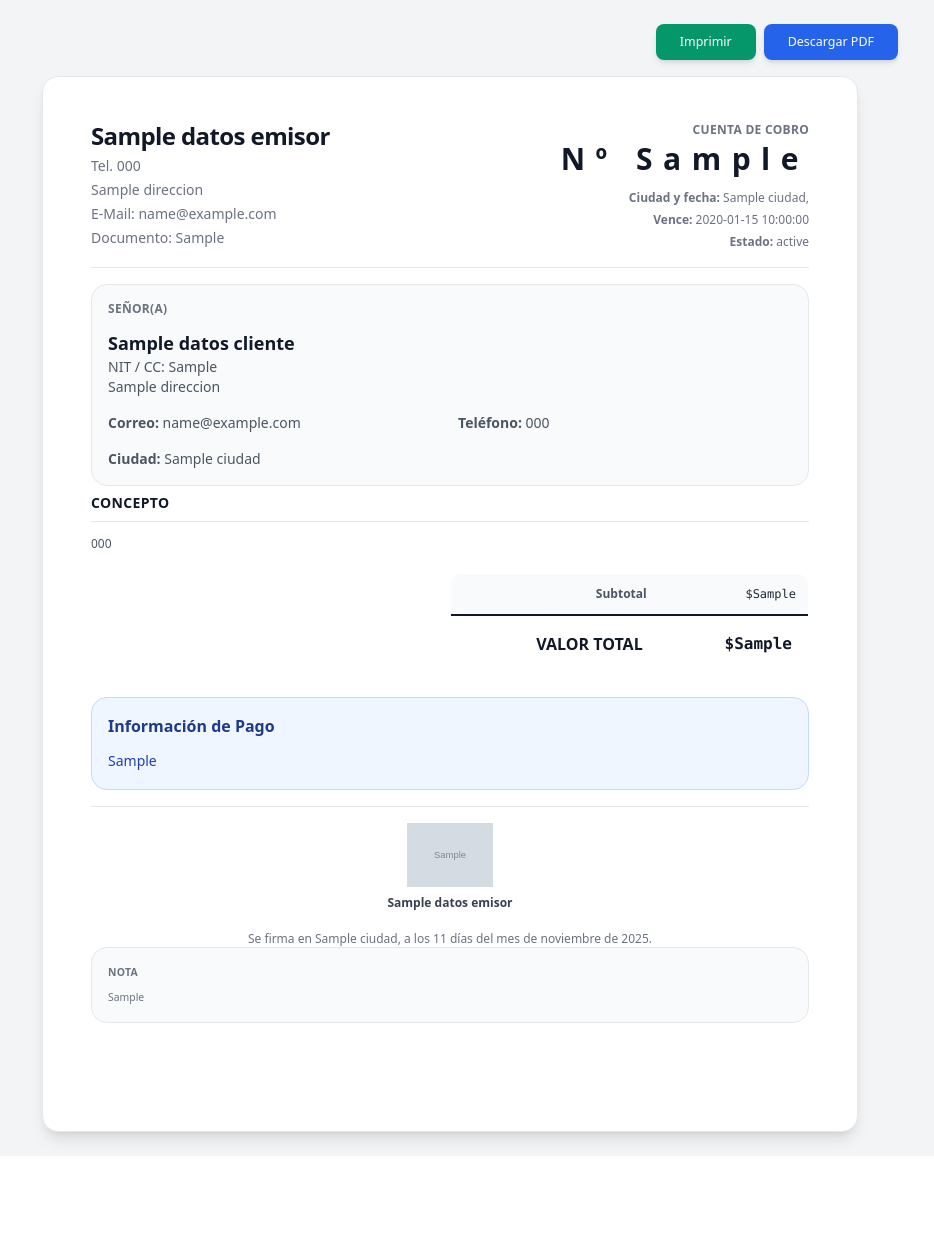
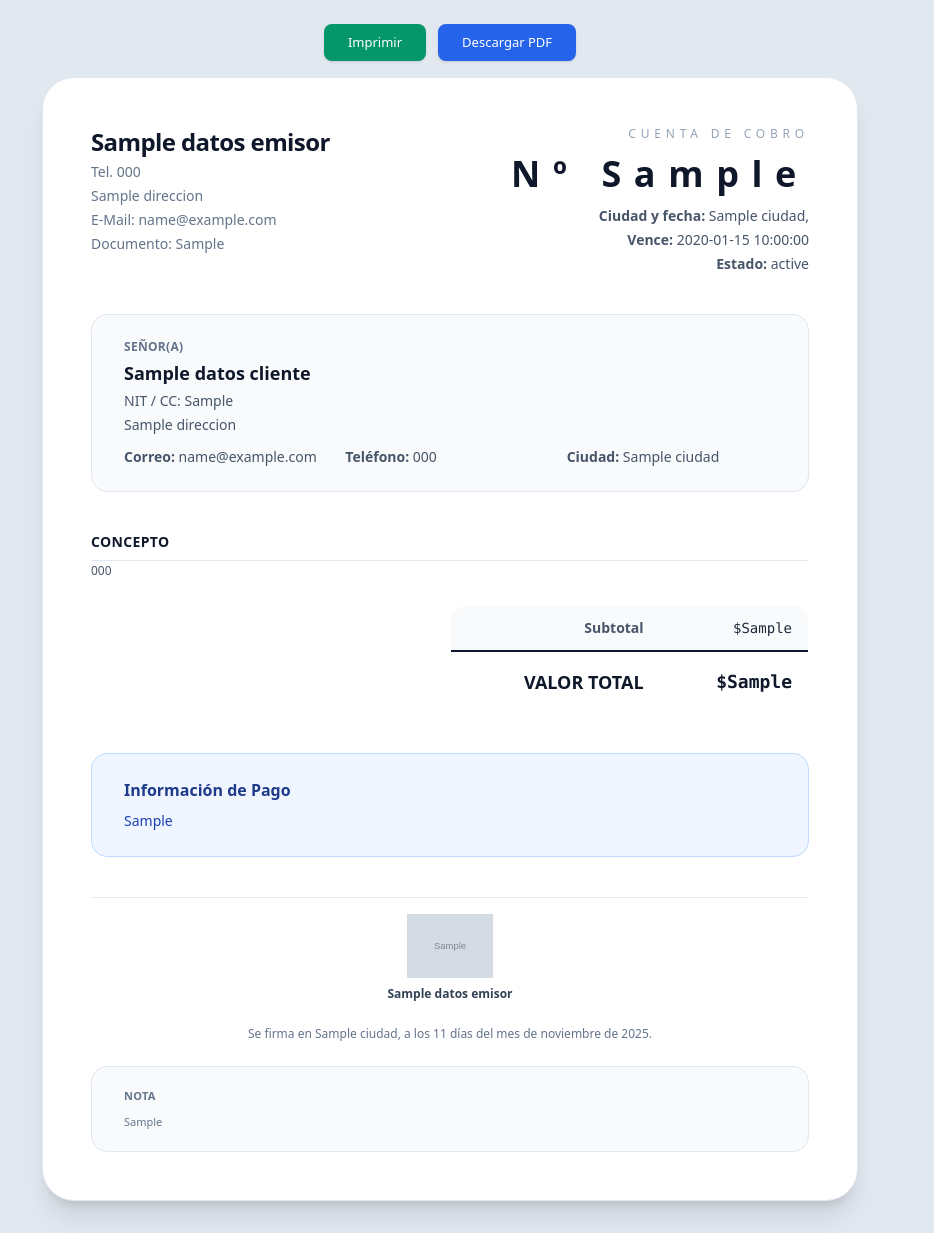
Before and after one commit to DanyTrax/collection, a PHP site: template vistas/cuentas/plantilla.php in a window 1280 px wide. Shown: the whole page, without its empty margins (190-1124 px from the left). Before the commit the page ends 1152 px from the top, so only its background shows below. Run offline with PHP 8.4, Linux system fonts and the light colour scheme; the template is opened without the code that fills it: most values are stand-ins (such as "Sample title", 1, 10 or a date in 2020); grey boxes marked "Sample" are stand-in pictures; data that the repository does not hold is empty; some libraries are stand-ins or nearby versions.

Commit message:
Reformular plantillas a formato carta completo

```diff
--- a/vistas/cuentas/plantilla.php
+++ b/vistas/cuentas/plantilla.php
@@ -17,113 +17,95 @@ $anioTexto = $fechaEmision->format('Y');
         :root {
             color-scheme: light;
         }
-        @media print {
-            html, body {
-                -webkit-print-color-adjust: exact;
-                print-color-adjust: exact;
-                background: #ffffff !important;
-            }
-            .no-print { display: none !important; }
-            .page-wrapper {
-                box-shadow: none !important;
-                margin: 0 !important;
-            }
+        body {
+            background: #e2e8f0;
         }
         @page {
             size: Letter;
-            margin: 0;
+            margin: 15mm;
         }
-        html, body {
-            background: #f1f5f9;
+        @media print {
+            body {
+                background: #ffffff !important;
+                -webkit-print-color-adjust: exact;
+                print-color-adjust: exact;
             }
-        .page-wrapper {
-            width: min(8.5in, 100%);
-            min-height: 11in;
-            padding: 0.45in 0.5in;
+            .no-print { display: none !important; }
+            #area-cuenta {
+                box-shadow: none !important;
+                border: none !important;
             }
-        .section-tight > * + * {
-            margin-top: 0.45rem;
         }
     </style>
 </head>
-<body class="bg-gray-100 font-sans p-4 md:p-6 text-gray-700 text-[0.78rem] leading-relaxed">
-    <div class="max-w-4xl mx-auto mb-4 flex flex-col sm:flex-row gap-2 justify-end no-print">
-        <button onclick="imprimirCuenta()" class="bg-emerald-600 text-white py-2 px-6 rounded-lg shadow-md hover:bg-emerald-700 transition">Imprimir</button>
-        <button onclick="descargarCuenta()" class="bg-blue-600 text-white py-2 px-6 rounded-lg shadow-md hover:bg-blue-700 transition">Descargar PDF</button>
+<body class="min-h-screen font-sans text-slate-700 text-[13px] leading-relaxed">
+    <div class="w-full flex justify-center mb-4 gap-3 no-print pt-6">
+        <button onclick="imprimirCuenta()" class="bg-emerald-600 text-white px-6 py-2 rounded-lg shadow hover:bg-emerald-700 transition">Imprimir</button>
+        <button onclick="descargarCuenta()" class="bg-blue-600 text-white px-6 py-2 rounded-lg shadow hover:bg-blue-700 transition">Descargar PDF</button>
     </div>
 
-    <div id="area-cuenta" class="page-wrapper mx-auto bg-white shadow-lg rounded-2xl overflow-hidden border border-gray-200">
-        <div class="h-full flex flex-col">
-            <header class="section-tight pb-4 border-b border-gray-200">
-                <div class="flex flex-col md:flex-row md:justify-between md:items-start gap-3">
+    <div class="w-full px-4 pb-8 flex justify-center">
+        <div id="area-cuenta" class="w-full max-w-[8.5in] bg-white border border-slate-200 shadow-xl rounded-[32px] px-12 py-12 space-y-10">
+            <header class="grid gap-10 md:grid-cols-2">
                 <div class="space-y-1">
-                        <h2 class="text-2xl font-bold text-gray-900 tracking-tight"><?= htmlspecialchars($datosEmisor['NombreCompleto'] ?? '') ?></h2>
+                    <h2 class="text-2xl font-semibold text-slate-900 tracking-tight"><?= htmlspecialchars($datosEmisor['NombreCompleto'] ?? '') ?></h2>
                     <?php if (!empty($datosEmisor['Telefono'])): ?>
-                            <p class="text-sm text-gray-500">Tel. <?= htmlspecialchars($datosEmisor['Telefono']) ?></p>
+                        <p class="text-sm text-slate-500">Tel. <?= htmlspecialchars($datosEmisor['Telefono']) ?></p>
                     <?php endif; ?>
                     <?php if (!empty($datosEmisor['Direccion'])): ?>
-                            <p class="text-sm text-gray-500"><?= htmlspecialchars($datosEmisor['Direccion']) ?></p>
+                        <p class="text-sm text-slate-500"><?= htmlspecialchars($datosEmisor['Direccion']) ?></p>
                     <?php endif; ?>
                     <?php if (!empty($datosEmisor['Email'])): ?>
-                            <p class="text-sm text-gray-500">E-Mail: <?= htmlspecialchars($datosEmisor['Email']) ?></p>
+                        <p class="text-sm text-slate-500">E-Mail: <?= htmlspecialchars($datosEmisor['Email']) ?></p>
                     <?php endif; ?>
                     <?php if (!empty($datosEmisor['DocumentoIdentidad'])): ?>
-                            <p class="text-sm text-gray-500">Documento: <?= htmlspecialchars($datosEmisor['DocumentoIdentidad']) ?></p>
+                        <p class="text-sm text-slate-500">Documento: <?= htmlspecialchars($datosEmisor['DocumentoIdentidad']) ?></p>
                     <?php endif; ?>
                 </div>
-                    <div class="text-start md:text-end space-y-3">
-                        <div>
-                            <span class="text-xs font-semibold text-gray-500 uppercase tracking-wide">Cuenta de Cobro</span>
-                            <h1 class="text-3xl font-black text-gray-900 tracking-[0.35em]">Nº <?= htmlspecialchars($cuenta->numeroCuenta) ?></h1>
-                        </div>
-                        <div class="text-xs text-gray-500 leading-normal space-y-1">
-                            <p><span class="font-semibold">Ciudad y fecha:</span> <?= htmlspecialchars(($datosEmisor['Ciudad'] ?? '')) ?>, <?= htmlspecialchars($cuenta->fechaEmision) ?></p>
+                <div class="md:text-right space-y-3">
+                    <p class="text-xs uppercase tracking-[0.4em] text-slate-400">Cuenta de Cobro</p>
+                    <p class="text-4xl font-black text-slate-900 tracking-[0.35em]">Nº <?= htmlspecialchars($cuenta->numeroCuenta) ?></p>
+                    <dl class="text-sm text-slate-600 space-y-1">
+                        <div><dt class="font-semibold inline">Ciudad y fecha:</dt> <dd class="inline"><?= htmlspecialchars(($datosEmisor['Ciudad'] ?? '')) ?>, <?= htmlspecialchars($cuenta->fechaEmision) ?></dd></div>
                         <?php if (!empty($cuenta->fechaVencimiento)): ?>
-                                <p><span class="font-semibold">Vence:</span> <?= htmlspecialchars($cuenta->fechaVencimiento) ?></p>
+                            <div><dt class="font-semibold inline">Vence:</dt> <dd class="inline"><?= htmlspecialchars($cuenta->fechaVencimiento) ?></dd></div>
                         <?php endif; ?>
-                            <p><span class="font-semibold">Estado:</span> <?= htmlspecialchars($cuenta->estado) ?></p>
-                        </div>
-                    </div>
+                        <div><dt class="font-semibold inline">Estado:</dt> <dd class="inline"><?= htmlspecialchars($cuenta->estado) ?></dd></div>
+                    </dl>
                 </div>
             </header>
 
-            <main class="flex-1 section-tight py-4">
-                <section class="bg-gray-50 border border-gray-200 rounded-2xl p-4">
-                    <h3 class="text-xs font-semibold text-gray-500 uppercase tracking-wide mb-3">Señor(a)</h3>
-                    <p class="text-lg font-semibold text-gray-900"><?= htmlspecialchars($datosCliente['NombreCliente'] ?? '') ?></p>
+            <section class="bg-slate-50 border border-slate-200 rounded-2xl px-8 py-6 space-y-1">
+                <h3 class="text-xs font-semibold text-slate-500 uppercase tracking-wide">Señor(a)</h3>
+                <p class="text-lg font-semibold text-slate-900"><?= htmlspecialchars($datosCliente['NombreCliente'] ?? '') ?></p>
                 <?php if (!empty($datosCliente['NIT_CC'])): ?>
-                        <p class="text-sm text-gray-600">NIT / CC: <?= htmlspecialchars($datosCliente['NIT_CC']) ?></p>
+                    <p class="text-sm text-slate-600">NIT / CC: <?= htmlspecialchars($datosCliente['NIT_CC']) ?></p>
                 <?php endif; ?>
                 <?php if (!empty($datosCliente['Direccion'])): ?>
-                        <p class="text-sm text-gray-600"><?= htmlspecialchars($datosCliente['Direccion']) ?></p>
+                    <p class="text-sm text-slate-600"><?= htmlspecialchars($datosCliente['Direccion']) ?></p>
                 <?php endif; ?>
-                    <div class="grid grid-cols-1 md:grid-cols-2 gap-4 mt-4 text-sm text-gray-600">
-                        <?php if (!empty($datosCliente['Email'])): ?>
-                            <p><span class="font-semibold">Correo:</span> <?= htmlspecialchars($datosCliente['Email']) ?></p>
-                        <?php endif; ?>
-                        <?php if (!empty($datosCliente['Telefono'])): ?>
-                            <p><span class="font-semibold">Teléfono:</span> <?= htmlspecialchars($datosCliente['Telefono']) ?></p>
-                        <?php endif; ?>
-                        <?php if (!empty($datosCliente['Ciudad'])): ?>
-                            <p><span class="font-semibold">Ciudad:</span> <?= htmlspecialchars($datosCliente['Ciudad']) ?></p>
-                        <?php endif; ?>
+                <div class="grid gap-3 md:grid-cols-3 pt-2 text-sm text-slate-600">
+                    <?php if (!empty($datosCliente['Email'])): ?><p><span class="font-semibold">Correo:</span> <?= htmlspecialchars($datosCliente['Email']) ?></p><?php endif; ?>
+                    <?php if (!empty($datosCliente['Telefono'])): ?><p><span class="font-semibold">Teléfono:</span> <?= htmlspecialchars($datosCliente['Telefono']) ?></p><?php endif; ?>
+                    <?php if (!empty($datosCliente['Ciudad'])): ?><p><span class="font-semibold">Ciudad:</span> <?= htmlspecialchars($datosCliente['Ciudad']) ?></p><?php endif; ?>
                 </div>
             </section>
 
-                <section class="mb-6">
-                    <h3 class="text-sm font-semibold text-gray-900 uppercase tracking-wide mb-3 border-b border-gray-200 pb-2">Concepto</h3>
-                    <p class="text-xs text-gray-600 leading-relaxed whitespace-pre-wrap"><?= nl2br(htmlspecialchars($cuenta->concepto)) ?></p>
-
-                    <div class="mt-5 flex justify-end">
-                        <table class="w-full md:w-1/2 text-right text-xs border border-gray-200 rounded-xl overflow-hidden">
+            <section class="space-y-6">
+                <div>
+                    <h3 class="text-sm font-semibold text-slate-900 uppercase tracking-wide border-b border-slate-200 pb-2">Concepto</h3>
+                    <p class="text-[12px] text-slate-600 leading-relaxed whitespace-pre-wrap"><?= nl2br(htmlspecialchars($cuenta->concepto)) ?></p>
+                </div>
+                <div class="flex justify-end">
+                    <table class="w-full md:w-1/2 text-right text-sm border border-slate-200 rounded-2xl overflow-hidden">
                         <tbody>
-                                <tr class="bg-gray-50 text-gray-600">
-                                    <td class="p-3 font-semibold">Subtotal</td>
-                                    <td class="p-3 font-mono text-gray-800">$<?= $valorFormateado ?></td>
+                            <tr class="bg-slate-50 text-slate-600">
+                                <td class="px-4 py-3 font-semibold">Subtotal</td>
+                                <td class="px-4 py-3 font-mono text-slate-800">$<?= $valorFormateado ?></td>
                             </tr>
-                                <tr class="border-t-2 border-gray-900 text-gray-900">
-                                    <td class="p-4 text-base font-bold uppercase">Valor total</td>
-                                    <td class="p-4 text-base font-bold font-mono">$<?= $valorFormateado ?></td>
+                            <tr class="border-t-2 border-slate-900 text-slate-900">
+                                <td class="px-4 py-4 text-lg font-bold uppercase">Valor total</td>
+                                <td class="px-4 py-4 text-lg font-bold font-mono">$<?= $valorFormateado ?></td>
                             </tr>
                         </tbody>
                     </table>
@@ -131,33 +113,29 @@ $anioTexto = $fechaEmision->format('Y');
             </section>
 
             <?php if (!empty($datosEmisor['InformacionBancaria'])): ?>
-                    <section class="bg-blue-50 border border-blue-200 rounded-2xl p-4">
-                        <h4 class="text-base font-semibold text-blue-900 mb-3">Información de Pago</h4>
-                        <p class="text-sm text-blue-800 leading-relaxed whitespace-pre-wrap"><?= nl2br(htmlspecialchars($datosEmisor['InformacionBancaria'])) ?></p>
+                <section class="bg-blue-50 border border-blue-200 rounded-2xl px-8 py-6">
+                    <h4 class="text-base font-semibold text-blue-900 mb-2">Información de Pago</h4>
+                    <p class="text-sm text-blue-800 whitespace-pre-wrap leading-relaxed"><?= nl2br(htmlspecialchars($datosEmisor['InformacionBancaria'])) ?></p>
                 </section>
             <?php endif; ?>
-            </main>
 
-            <footer class="pt-4 border-t border-gray-200 section-tight">
-                <div class="mb-5 text-center">
+            <footer class="space-y-6 pt-4 border-t border-slate-200">
+                <div class="text-center space-y-2">
                     <?php if (!empty($datosEmisor['FirmaImagenURL'])): ?>
-                        <img src="<?= htmlspecialchars($datosEmisor['FirmaImagenURL']) ?>" alt="Firma" class="h-16 mx-auto mb-2 object-contain">
+                        <img src="<?= htmlspecialchars($datosEmisor['FirmaImagenURL']) ?>" alt="Firma" class="h-16 mx-auto object-contain">
                     <?php else: ?>
-                        <div class="h-16 w-48 border-b border-gray-300 mx-auto mb-2 flex items-end justify-center">
-                            <span class="text-xs italic text-gray-400">[Firma]</span>
+                        <div class="mx-auto h-16 w-48 border-b border-slate-300 flex items-end justify-center"><span class="text-xs italic text-slate-400">[Firma]</span></div>
+                    <?php endif; ?>
+                    <p class="text-xs font-semibold text-slate-700"><?= htmlspecialchars($datosEmisor['NombreCompleto'] ?? '') ?></p>
                 </div>
-                    <?php endif; ?>
-                    <p class="text-xs font-semibold text-gray-700"><?= htmlspecialchars($datosEmisor['NombreCompleto'] ?? '') ?></p>
-                </div>
-                <p class="text-xs text-gray-500 text-center">Se firma en <?= htmlspecialchars($datosEmisor['Ciudad'] ?? '________') ?>, a los <?= htmlspecialchars($diaTexto) ?> días del mes de <?= htmlspecialchars($mesNombre) ?> de <?= htmlspecialchars($anioTexto) ?>.</p>
-            </footer>
-
+                <p class="text-xs text-slate-500 text-center">Se firma en <?= htmlspecialchars($datosEmisor['Ciudad'] ?? '________') ?>, a los <?= htmlspecialchars($diaTexto) ?> días del mes de <?= htmlspecialchars($mesNombre) ?> de <?= htmlspecialchars($anioTexto) ?>.</p>
                 <?php if (!empty($datosEmisor['NotaLegal'])): ?>
-                <section class="bg-gray-50 border border-gray-200 rounded-2xl p-4">
-                    <h4 class="text-[0.65rem] font-semibold text-gray-500 uppercase tracking-wide mb-2">Nota</h4>
-                    <p class="text-[0.65rem] text-gray-500 leading-relaxed whitespace-pre-wrap"><?= nl2br(htmlspecialchars($datosEmisor['NotaLegal'])) ?></p>
+                    <section class="bg-slate-50 border border-slate-200 rounded-2xl px-8 py-5">
+                        <h4 class="text-[11px] font-semibold text-slate-500 uppercase tracking-wide mb-2">Nota</h4>
+                        <p class="text-[11px] text-slate-500 leading-relaxed whitespace-pre-wrap"><?= nl2br(htmlspecialchars($datosEmisor['NotaLegal'])) ?></p>
                     </section>
                 <?php endif; ?>
+            </footer>
         </div>
     </div>
 
@@ -170,7 +148,7 @@ $anioTexto = $fechaEmision->format('Y');
                 type: 'html',
                 scanStyles: true,
                 documentTitle: 'Cuenta <?= htmlspecialchars($cuenta->numeroCuenta) ?>',
-                style: '@page { size: Letter; margin: 20mm; }'
+                style: '@page { size: Letter; margin: 15mm; }'
             });
         }
 
```
Also changed, not shown: vistas/cotizaciones/plantilla.php (+73 -94 lines). Lines whose indentation alone changed are shown as unchanged.
